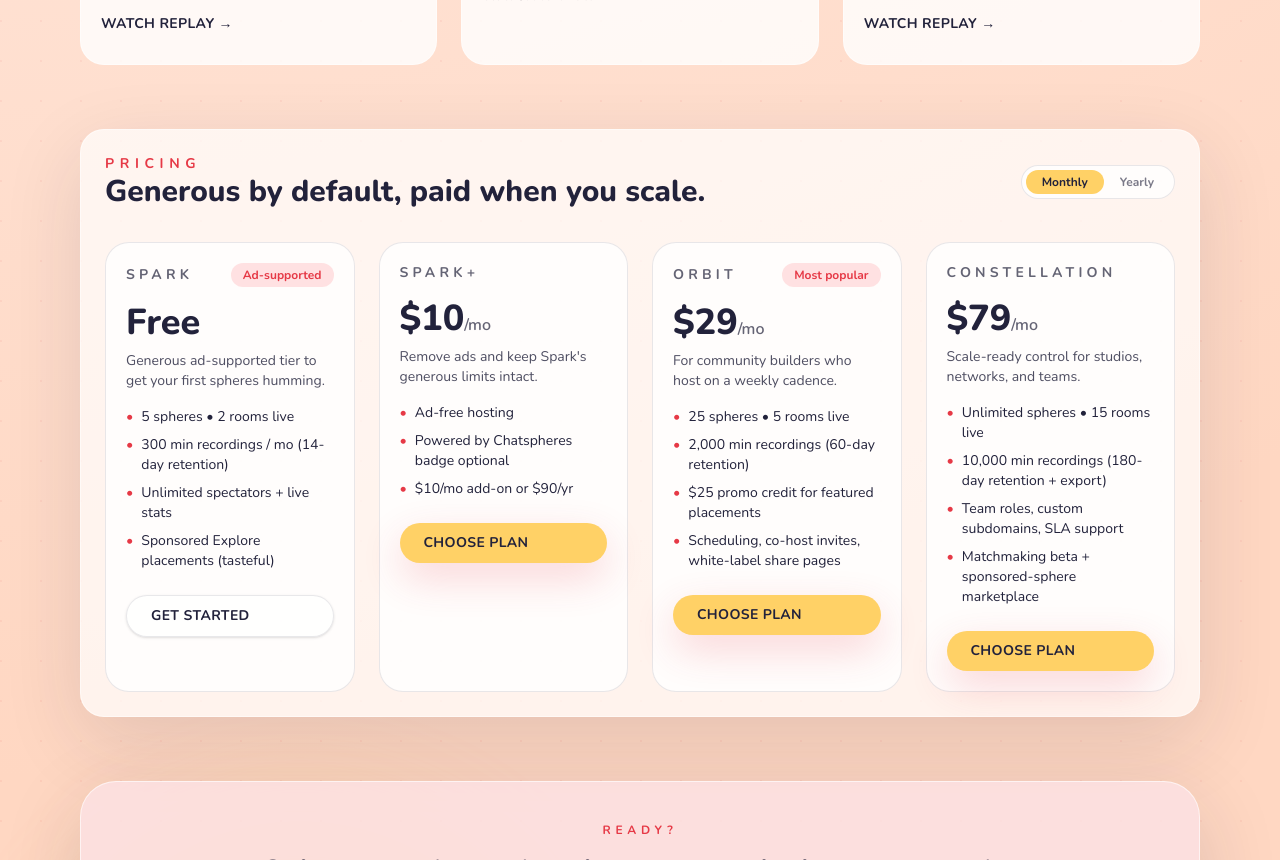
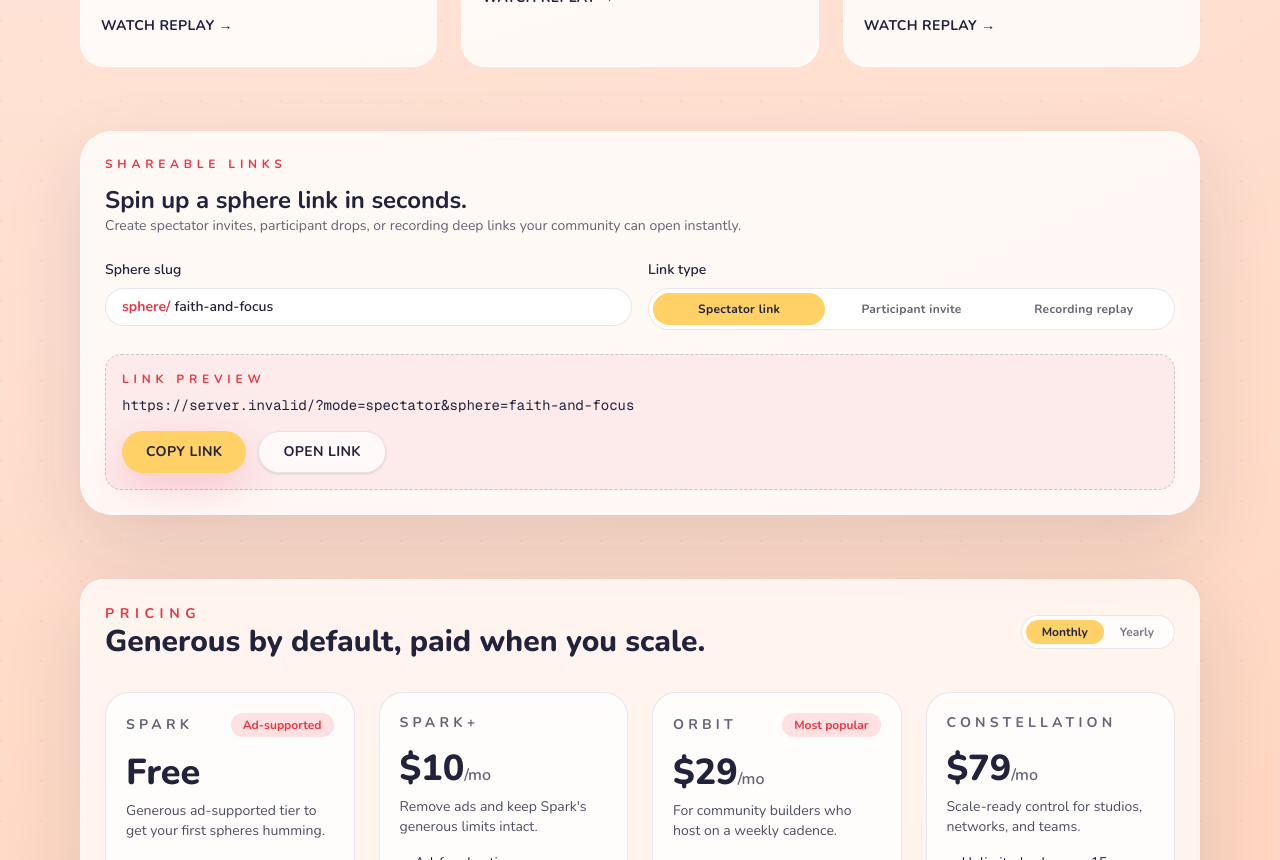
Before and after one commit to trentanater77/chatspheres-marketing, a Next.js app in the folder web/: page / in a window 1280 px wide. Shown: the part 1940-2800 px from the top of the page. Built offline with nearby package versions, Linux system fonts and the light colour scheme; no server answers; the database is empty.

Commit message:
feat: add share link lab and netlify config

```diff
--- a/web/src/app/page.tsx
+++ b/web/src/app/page.tsx
@@ -7,6 +7,7 @@
 import { siteLinks } from "@/lib/utils";
 import { getLandingData } from "@/lib/data";
 import { HeroCtas } from "@/components/hero-ctas";
+import { ShareLinkLab } from "@/components/share-link-lab";
 
 export default async function HomePage() {
   const { spheres, stats, recordings } = await getLandingData();
@@ -201,6 +202,10 @@
           </div>
         </section>
 
+        <section>
+          <ShareLinkLab />
+        </section>
+
         <section id="pricing">
           <PricingTable />
         </section>
--- /dev/null
+++ b/web/src/components/share-link-lab.tsx
@@ -0,0 +1,86 @@
+"use client";
+
+import { useState } from "react";
+import { Button, ButtonLink } from "./ui/button";
+import { cn } from "@/lib/utils";
+
+const modes = [
+  { value: "spectator", label: "Spectator link" },
+  { value: "participant", label: "Participant invite" },
+  { value: "recording", label: "Recording replay" },
+] as const;
+
+export function ShareLinkLab() {
+  const [slug, setSlug] = useState("faith-and-focus");
+  const [mode, setMode] = useState<(typeof modes)[number]["value"]>("spectator");
+  const [copied, setCopied] = useState(false);
+
+  const baseMarketing = process.env.NEXT_PUBLIC_SITE_URL || "https://chatspheres.com";
+  const baseApp = process.env.NEXT_PUBLIC_VIDEO_APP_URL || "https://sphere.chatspheres.com";
+
+  const url =
+    mode === "recording"
+      ? `${baseMarketing}/recordings?sphere=${encodeURIComponent(slug)}`
+      : `${baseApp}/?mode=${mode}&sphere=${encodeURIComponent(slug)}`;
+
+  const handleCopy = async () => {
+    await navigator.clipboard.writeText(url);
+    setCopied(true);
+    setTimeout(() => setCopied(false), 1800);
+  };
+
+  return (
+    <div className="rounded-[32px] border border-white/60 bg-white/80 p-6 shadow-[0_30px_80px_rgba(34,34,59,0.12)]">
+      <p className="text-xs uppercase tracking-[0.4em] text-[#e63946] font-bold">shareable links</p>
+      <h3 className="mt-3 text-2xl font-bold text-[#22223B]">Spin up a sphere link in seconds.</h3>
+      <p className="text-sm text-[#22223B]/70">
+        Create spectator invites, participant drops, or recording deep links your community can open instantly.
+      </p>
+
+      <div className="mt-6 grid gap-4 md:grid-cols-2">
+        <label className="flex flex-col gap-2 text-sm font-semibold text-[#22223B]">
+          Sphere slug
+          <div className="flex rounded-full border border-[#22223B]/10 bg-white px-4 py-2">
+            <span className="text-[#e63946] font-bold">sphere/</span>
+            <input
+              className="ml-1 flex-1 bg-transparent text-[#22223B] outline-none"
+              value={slug}
+              onChange={(e) => setSlug(e.target.value.toLowerCase().replace(/\s+/g, "-"))}
+              placeholder="faith-and-focus"
+            />
+          </div>
+        </label>
+
+        <label className="flex flex-col gap-2 text-sm font-semibold text-[#22223B]">
+          Link type
+          <div className="flex rounded-full border border-[#22223B]/10 bg-white p-1 text-xs font-bold uppercase tracking-wide text-[#22223B]/70">
+            {modes.map((option) => (
+              <button
+                key={option.value}
+                className={cn(
+                  "flex-1 rounded-full px-3 py-2 transition",
+                  mode === option.value ? "bg-[#FFD166] text-[#22223B]" : "hover:text-[#e63946]",
+                )}
+                onClick={() => setMode(option.value)}
+                type="button"
+              >
+                {option.label}
+              </button>
+            ))}
+          </div>
+        </label>
+      </div>
+
+      <div className="mt-6 rounded-2xl border border-dashed border-[#22223B]/20 bg-[#FCE2E5]/60 p-4">
+        <p className="text-xs uppercase tracking-[0.4em] text-[#e63946] font-bold">link preview</p>
+        <p className="mt-2 break-all font-mono text-sm text-[#22223B]">{url}</p>
+        <div className="mt-4 flex flex-wrap gap-3">
+          <Button onClick={handleCopy}>{copied ? "Copied!" : "Copy link"}</Button>
+          <ButtonLink href={url} variant="secondary">
+            Open link
+          </ButtonLink>
+        </div>
+      </div>
+    </div>
+  );
+}
--- a/web/src/components/site-header.tsx
+++ b/web/src/components/site-header.tsx
@@ -1,5 +1,10 @@
+"use client";
+
 import Link from "next/link";
 import { cn } from "@/lib/utils";
+import { Button } from "./ui/button";
+import { useSupabase } from "./providers/supabase-provider";
+import { useRouter } from "next/navigation";
 
 const navLinks = [
   { label: "Home", href: "#top" },
@@ -9,6 +14,17 @@
 ];
 
 export function SiteHeader() {
+  const { session, openAuth } = useSupabase();
+  const router = useRouter();
+
+  const handleAuthClick = () => {
+    if (session) {
+      router.push("https://sphere.chatspheres.com/dashboard");
+      return;
+    }
+    openAuth();
+  };
+
   return (
     <header className="sticky top-0 z-30 backdrop-blur-xl bg-[#FFE5D9]/70 border-b border-white/40">
       <div className="mx-auto flex max-w-6xl items-center justify-between px-4 py-4">
@@ -47,6 +63,9 @@
           >
             Pricing
           </Link>
+          <Button variant="secondary" onClick={handleAuthClick} className="hidden md:inline-flex">
+            {session ? "Dashboard" : "Sign in"}
+          </Button>
           <Link
             href="https://sphere.chatspheres.com"
             className="rounded-full bg-[#FFD166] px-5 py-2 text-sm font-bold text-[#22223B] transition hover:bg-[#e63946] hover:text-white shadow-[0_15px_30px_rgba(230,57,70,0.15)]"
```
Also changed, not shown: 1 other file (tests, documents, lock files or other folders).
